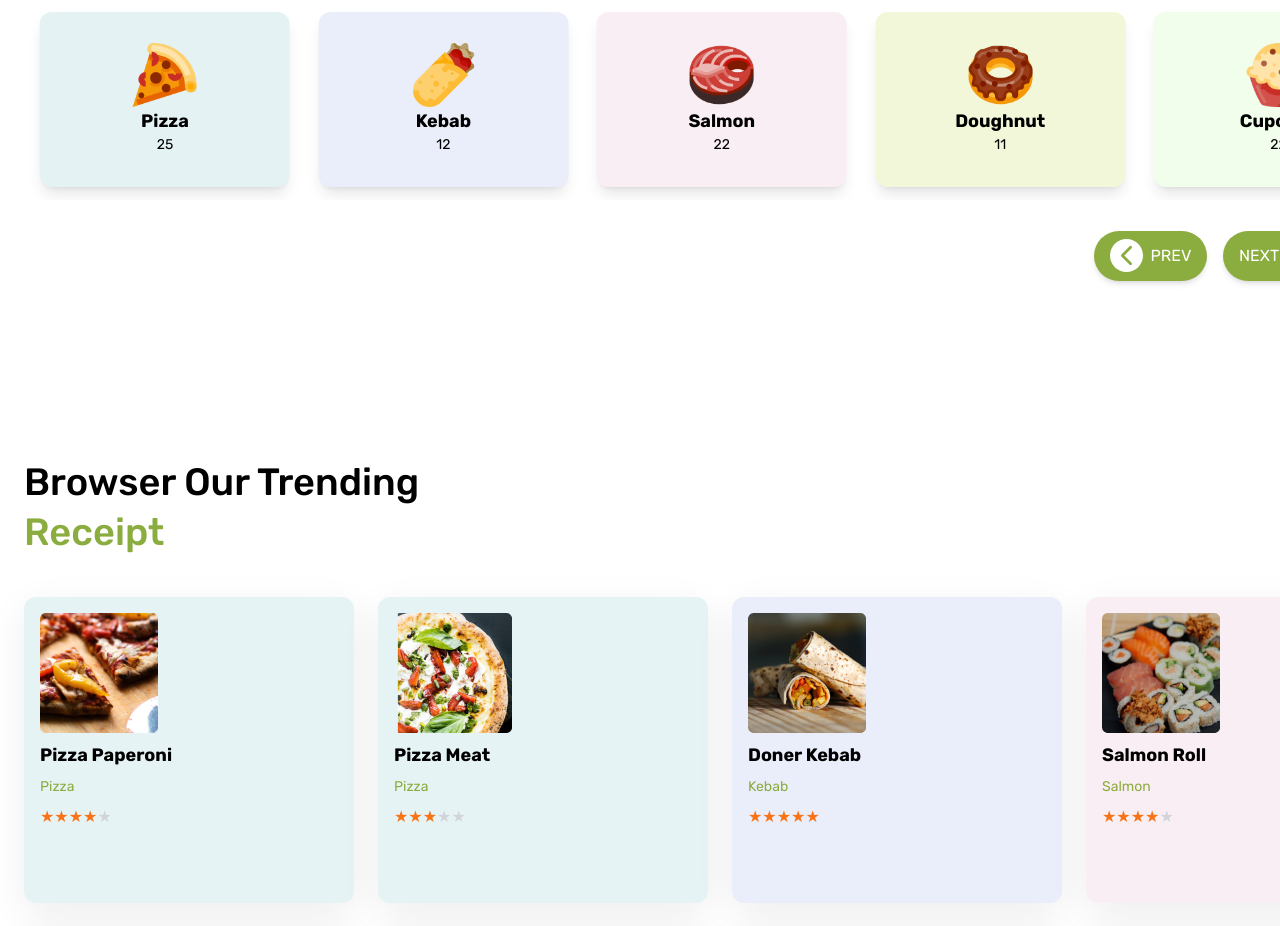
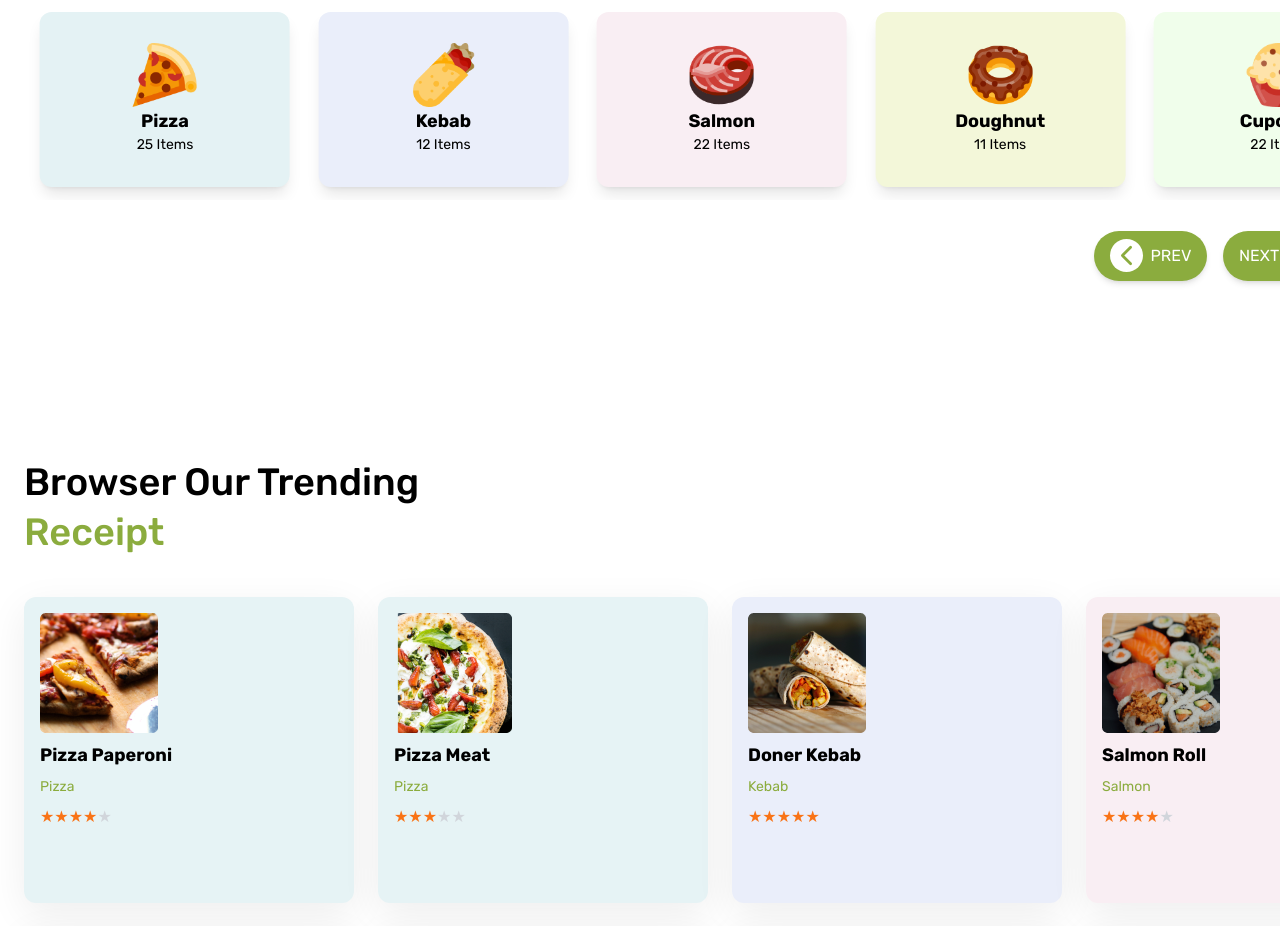
Before and after one commit to Imamhari/frontendtest-elemesid, a Next.js app: page / in a window 1280 px wide. Shown: the part 940-1866 px from the top of the page. Built offline with nearby package versions, Linux system fonts and the light colour scheme.

Commit message:
add readme

```diff
--- a/src/app/component/Carousel.jsx
+++ b/src/app/component/Carousel.jsx
@@ -111,7 +111,7 @@ function Carousel() {
               <h4 className="relative z-10 text-lg font-semibold">
                 {item.name}
               </h4>
-              <p className="relative z-10 text-sm">{item.count}</p>
+              <p className="relative z-10 text-sm">{item.count} Items</p>
             </div>
           </SwiperSlide>
         ))}
```
Also changed, not shown: 1 other file (tests, documents, lock files or other folders).
